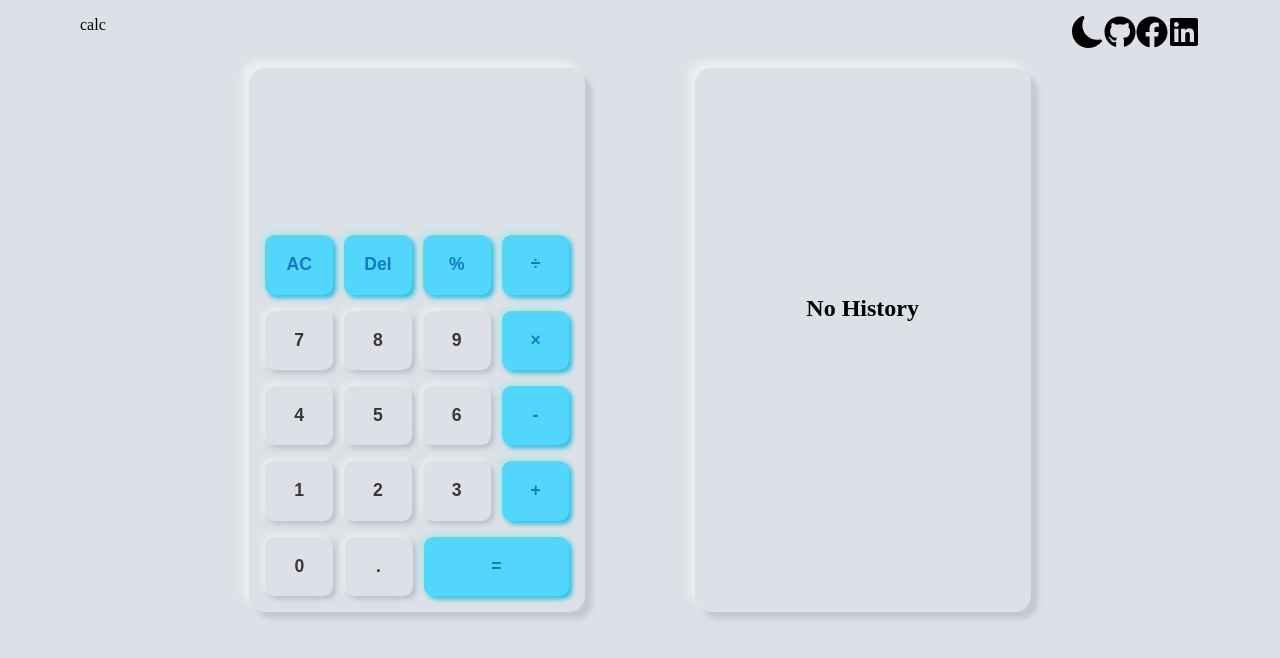
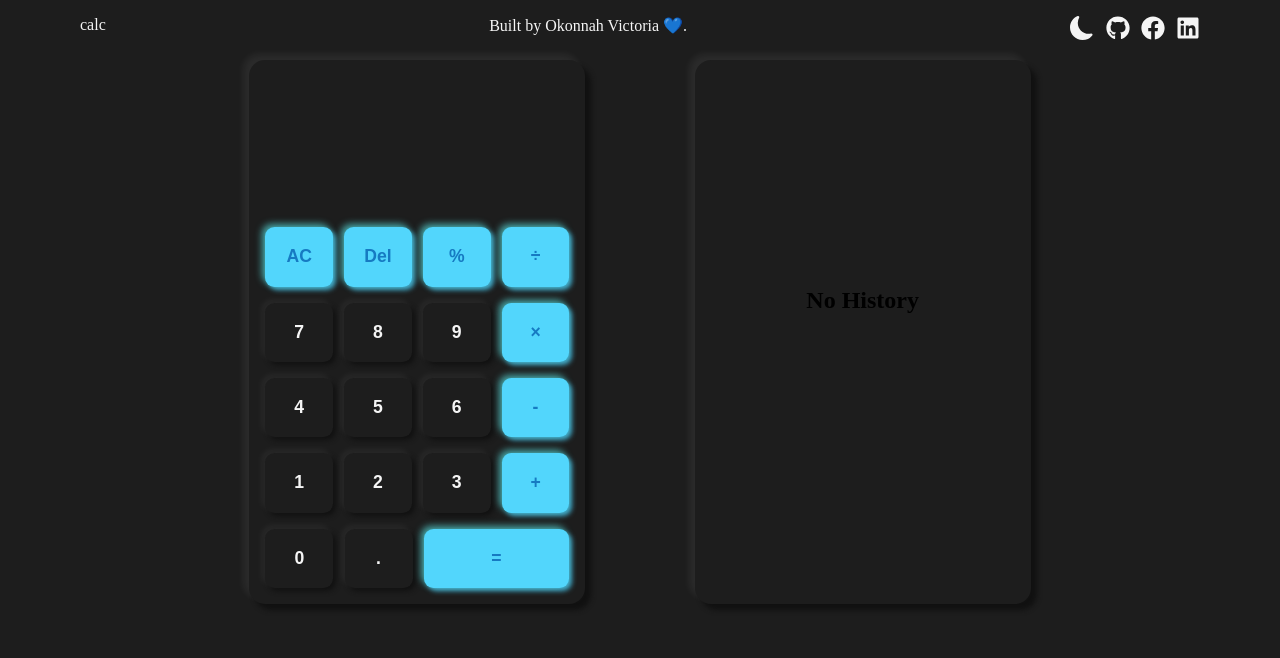
Before and after one commit to Vhickyy/calculator-v2, a React (Vite) app: page / in a window 1280 px wide. Shown: the top 658 px of the page. Built offline with nearby package versions, Linux system fonts and the light colour scheme.

Commit message:
added darkmode manually

```diff
--- a/src/App.tsx
+++ b/src/App.tsx
@@ -13,7 +13,8 @@ function App() {
     <>
       <header>
         <div>calc</div>
-        <div>
+        <p>Built by Okonnah Victoria 💙.</p>
+        <div className='icon-container'>
             {darkTheme ? <BsFillSunFill className='icons' onClick={toggleTheme}/> :
             <BsFillMoonFill className='icons' onClick={toggleTheme}/>}
             <a href="#"><FaGithub className='icons'/></a>
--- a/src/Components/Calculator/Calculator.tsx
+++ b/src/Components/Calculator/Calculator.tsx
@@ -51,17 +51,17 @@ const Calculator = () => {
 export default Calculator;
 
 const Wrapper = styled.section`
-    background-color: #dde1e7;
+    background-color: var(--backgroundColor);
     width: 21rem;
     height: 34rem;
     display: flex;
     flex-direction: column;
     border-radius: 1rem;
     padding: 3rem 1rem 1rem 1rem;
-    box-shadow: -7px -7px 7px #ffffff70, 7px 7px 5px rgba(94, 104, 121, .2);
+    box-shadow: var(--shadow);
     position: relative;
     .output{
-        color: black;
+        color: var(--textColor);
         padding: 1.2rem 0;
         border-radius: .3rem;
         height: 100%;
@@ -70,6 +70,8 @@ const Wrapper = styled.section`
         text-align: end;
         font-size: 1.5rem;
         font-weight: 600;
+        letter-spacing: .2rem;
+        overflow-x: auto;
     }
     .button-section{
         display: flex;
--- a/src/Components/History.tsx
+++ b/src/Components/History.tsx
@@ -1,5 +1,6 @@
 import styled from "styled-components"
 import { useCalculator } from "../context/CalculatorContext"
+import { FaTrash } from "react-icons/fa"
 const History = () => {
   const {history, clearLocalStorage} = useCalculator()
   return (
@@ -23,9 +24,8 @@ const History = () => {
         })}
       </div>
       <div className='clear' onClick={clearLocalStorage}>
-        <button >Clear</button>
-      </div></>
-      }
+        <button > <FaTrash className="icon" /></button>
+      </div></>}
     </Wrapper>
   )
 }
@@ -33,11 +33,11 @@ const History = () => {
 export default History
 
 const Wrapper = styled.div`
-  background-color: #dde1e7;
+  background-color: var(--backgroundColor);
   width: 21rem;
   height: 34rem;
   border-radius: 1rem;
-  box-shadow: -7px -7px 7px #ffffff70, 7px 7px 5px rgba(94, 104, 121, .2);
+  box-shadow: var(--shadow);
   display: flex;
   flex-direction: column;
   justify-content: space-between;
@@ -66,6 +66,7 @@ const Wrapper = styled.div`
     flex-direction: column;
     gap: .8rem;
     height: 25rem;
+    color: var(--textColor);
     /* background-color: green; */
   }
   .clear{
@@ -78,10 +79,17 @@ const Wrapper = styled.div`
     margin-top: 0;
     padding: .7rem 2.5rem;
     border-radius: .5rem;
-    box-shadow: -3px -3px 7px #ffffff73, 3px 3px 5px rgba(94, 104, 121, .288);
-    background-color: #dde1e7;
-    color: #4b4646;
+    box-shadow: var(--btnShadow);
+    background-color: var(--backgroundColor);
+    color: var(--textColor);
     border: none;
+    cursor: pointer;
+    .icon {
+      width: 1.1rem;
+      height: 1.1rem;
+      color: var(--textColor);
+      cursor: pointer;
+    }
   }
   @media screen and (min-width: 768px)  {
     .text{
--- a/src/context/CalculatorReducer.ts
+++ b/src/context/CalculatorReducer.ts
@@ -4,9 +4,6 @@ import { initialState } from "./CalculatorContext";
 export const reducer = (state: InitialStateProp,action: InputValueOrOperation | Manipulateinput)=>{
     //Value Input
     if(action.type === "INPUT_VALUE"){
-        if(state.currentValue.length === 25){
-            return state
-        }
         if(state.newValue && action.payload === '.'){
             return ({...state,currentValue:'0.',newValue:false})
         };
--- a/src/index.css
+++ b/src/index.css
@@ -1,6 +1,20 @@
 :root{
   --backgroundColor: #dde1e7;
   --textColor: black;
+  --backgroundColor: #1d1d1d;
+  --textColor: whitesmoke;
+  /* --shadow: -6px -6px 7px #feffff,
+    6px 6px 5px #bcbfc4;
+  --btnShadow: -3px -3px 7px #feffff,
+    3px 3px 5px #bcbfc4;
+  --btnHoverShadow: inset -3px -3px 7px #feffff,
+    inset 3px 3px 5px #bcbfc4; */
+  --shadow: -6px -6px 7px #feffff10,
+    6px 6px 5px #111111;
+  --btnShadow: -3px -3px 7px #feffff10,
+    3px 3px 5px #111111;
+  --btnHoverShadow: inset -3px -3px 7px #feffff10,
+    inset 3px 3px 5px #111111;
 }
 *{
   margin: 0;
@@ -16,6 +30,7 @@ body{
 }
 header{
   display: flex;
+  color: var(--textColor);
   justify-content: space-between;
   width: min(90%, 1120px);
   margin-inline: auto;
@@ -26,13 +41,17 @@ main{
   display: grid;
   place-items: center;
   row-gap: 2rem;
-  padding-block: .5rem 2rem;
+  padding-block: 1rem 2rem;
   width: min(100%, 1000px);
   margin-inline: auto;
 }
+.icon-container{
+  display: flex;
+  gap: .7rem;
+}
 .icons {
-  width: 2rem;
-  height: 2rem;
+  width: 1.5rem;
+  height: 1.5rem;
   color: var(--textColor);
   cursor: pointer;
 }
@@ -45,15 +64,14 @@ main{
   border-radius: 50%;
   background-color: var(--backgroundColor);
   cursor: pointer;
-  color: rgb(58, 54, 54);
-  box-shadow: -3px -3px 7px #ffffff70, 3px 3px 5px rgba(94, 104, 121, .288);
+  color: var(--textColor);
+  box-shadow: var(--btnShadow);
   font-weight: 700;
   font-size: 1.1rem;
 }
 .scrollBtn:hover {
-  box-shadow: inset -3px -3px 7px #ffffff70, inset 3px 3px 5px rgba(94, 104, 121, .288);
+  box-shadow: var(--btnHoverShadow);
 }
-
 @media screen and (min-width: 768px) {
   main{
     display: flex;
--- a/src/styles/Buttonstyle.tsx
+++ b/src/styles/Buttonstyle.tsx
@@ -13,11 +13,11 @@ export const Buttonstyle = styled.button`
 `
 
 export const InputbtnStyle = styled(Buttonstyle)`
-  background-color: #dde1e7;
-  color: rgb(58, 54, 54);
-  box-shadow: -3px -3px 7px #ffffff70, 3px 3px 5px rgba(94, 104, 121, .288);
+  background-color: var(--backgroundColor);
+  color: var(--textColor);
+  box-shadow: var(--btnShadow);
   &:hover{
-    box-shadow: inset -3px -3px 7px #ffffff70, inset 3px 3px 5px rgba(94, 104, 121, .288);
+    box-shadow: var(--btnHoverShadow);
   }
 `
 export const OperationbtnStyle = styled(Buttonstyle)`
```
